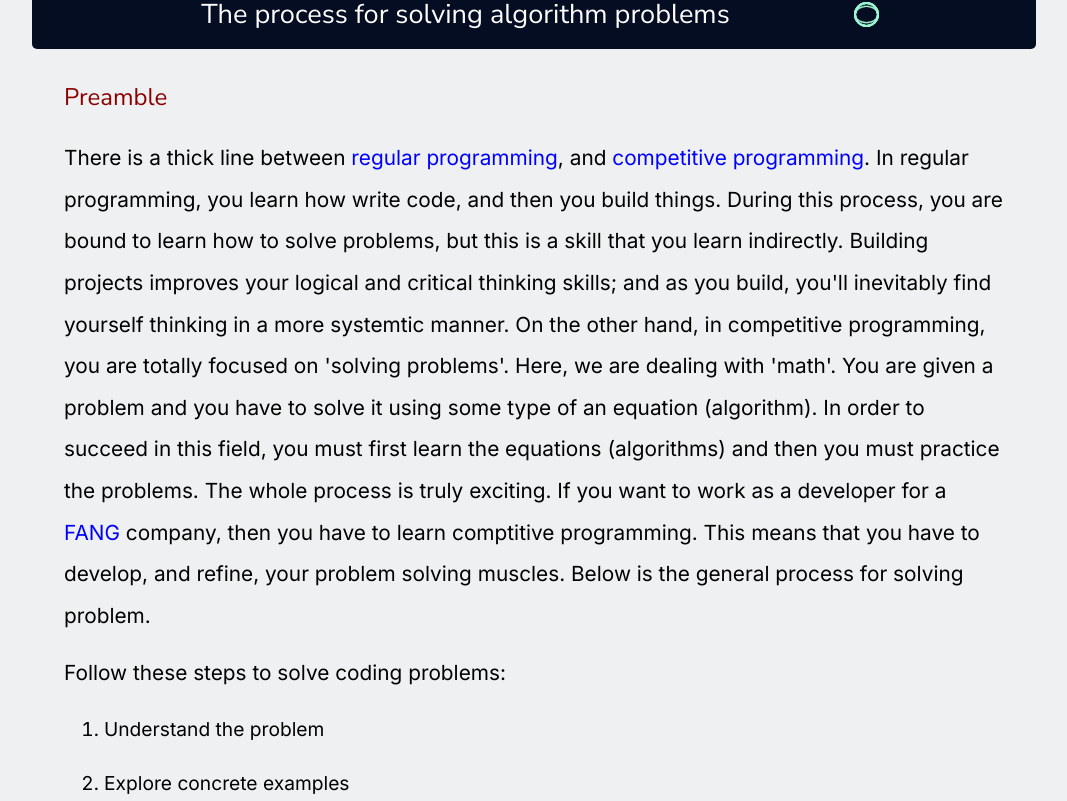
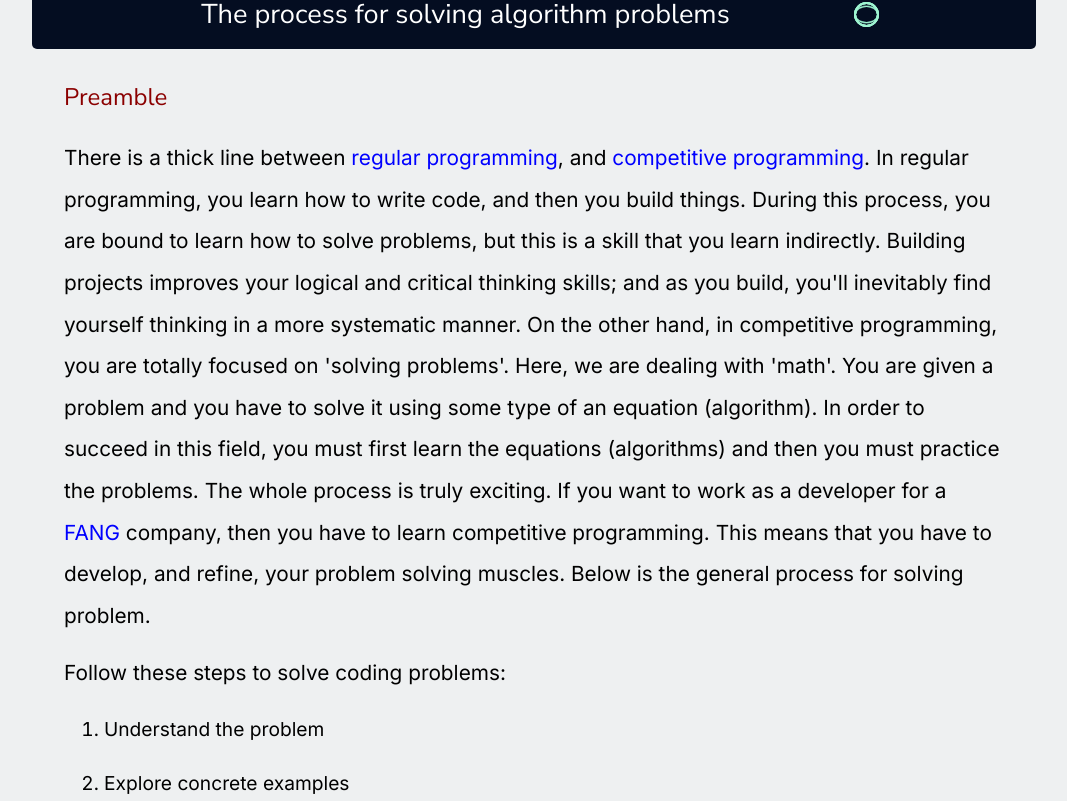
Before and after one commit to Elir-Mahad/scribe, a React (Create React App) app: page /problemsolving in a window 1280 px wide. Shown: the part 459-1260 px from the top of the page, without its empty margins (106-1173 px from the left). Built offline with nearby package versions, Linux system fonts and the light colour scheme.

Commit message:
fixed a few grammatical mistakes

```diff
--- a/src/cp_components/ProblemSolving.js
+++ b/src/cp_components/ProblemSolving.js
@@ -44,19 +44,19 @@ function ProblemSolving() {
 								>
 									competitive programming
 								</a>
-								. In regular programming, you learn how write code, and then you
-								build things. During this process, you are bound to learn how to
-								solve problems, but this is a skill that you learn indirectly.
-								Building projects improves your logical and critical thinking
-								skills; and as you build, you'll inevitably find yourself
-								thinking in a more systemtic manner. On the other hand, in
-								competitive programming, you are totally focused on 'solving
-								problems'. Here, we are dealing with 'math'. You are given a
-								problem and you have to solve it using some type of an equation
-								(algorithm). In order to succeed in this field, you must first
-								learn the equations (algorithms) and then you must practice the
-								problems. The whole process is truly exciting. If you want to
-								work as a developer for a
+								. In regular programming, you learn how to write code, and then
+								you build things. During this process, you are bound to learn
+								how to solve problems, but this is a skill that you learn
+								indirectly. Building projects improves your logical and critical
+								thinking skills; and as you build, you'll inevitably find
+								yourself thinking in a more systematic manner. On the other
+								hand, in competitive programming, you are totally focused on
+								'solving problems'. Here, we are dealing with 'math'. You are
+								given a problem and you have to solve it using some type of an
+								equation (algorithm). In order to succeed in this field, you
+								must first learn the equations (algorithms) and then you must
+								practice the problems. The whole process is truly exciting. If
+								you want to work as a developer for a
 								<a
 									className="external_link"
 									href="https://www.codingninjas.com/events/how-to-get-into-faang-companies"
@@ -64,7 +64,7 @@ function ProblemSolving() {
 									{" "}
 									FANG
 								</a>{" "}
-								company, then you have to learn comptitive programming. This
+								company, then you have to learn competitive programming. This
 								means that you have to develop, and refine, your problem solving
 								muscles. Below is the general process for solving problem.
 							</p>
@@ -169,7 +169,7 @@ function ProblemSolving() {
 									part of the problem?
 								</li>
 								<ul>
-									<li>The name of function could be: 'add'.</li>
+									<li>The name of the function could be: 'add'.</li>
 									<li>
 										{" "}
 										The variables 'num1' and 'num2' will store the different
@@ -204,7 +204,7 @@ function ProblemSolving() {
 									variables, doing something to the output after its produced,
 									combining the inputs in different ways, etc. The important
 									thing here is to be creative. For example: step one --> 1 + 1
-									= 2. Step two --> Take the output (2) and add it to first
+									= 2. Step two --> Take the output (2) and add it to the first
 									input (1) --> 2 + 1 = 3 . Then do something else ..
 								</li>
 								<li>
@@ -342,7 +342,7 @@ function ProblemSolving() {
 							</p>
 
 							<p>
-								Also, alot of interview problems are very complex and many
+								Also, a lot of interview problems are very complex and many
 								applicants end up running out of time. With this in mind, if you
 								write out the pseudo code, and then run out of time after
 								writing out the actual code for only half of the steps, then
@@ -378,9 +378,9 @@ function ProblemSolving() {
 							<p>
 								Most problems contain some parts that are difficult, and some
 								parts that are easy. Normally, when your'e doing a regular test,
-								your'e told finish all the easy questions first, and then deal
-								with the difficult questions afterwards; that way you'll have
-								more time to focus on the difficult questions. Since, most
+								your'e told to finish all the easy questions first, and then
+								deal with the difficult questions afterwards; that way you'll
+								have more time to focus on the difficult questions. Since, most
 								coding problems are time sensitive, you should use your time
 								effectively by:
 							</p>
@@ -411,7 +411,7 @@ function ProblemSolving() {
 								Refactoring is the process of restructuring the code (of an
 								application or piece of software) so as to improve its
 								operations, without altering its functionality. In other words,
-								you have find more efficient ways of organizing your code.
+								you have to find more efficient ways of organizing your code.
 							</p>
 
 							<p>
@@ -425,7 +425,7 @@ function ProblemSolving() {
 								<li>
 									Can you use this specific result or method for some other
 									problem? One of the benefits of solving a problem is that it
-									helps you develop an intution for solving other problems. So
+									helps you develop an intiution for solving other problems. So
 									whenever you write down a solution, its worthwile to think
 									whether there are any similarities between this problem and
 									solution, and other problems and solutions that you've
@@ -489,7 +489,7 @@ function ProblemSolving() {
 								</li>
 								<li>The lowercase statement was simplified.</li>
 								<li>
-									The if/else statemenets were compressed into a one-liner.
+									The if/else statements were compressed into a one-liner.
 								</li>
 							</ol>
 
@@ -521,8 +521,8 @@ function ProblemSolving() {
 							<p>
 								{" "}
 								With these two functions, we are now able to identify the number
-								of times each character appears in string. So if we want to know
-								the character count for the string "mahadd Q787", then the
+								of times each character appears in a string. So if we want to
+								know the character count for the string "mahadd Q787", then the
 								output will look like this:
 							</p>
 
```
Also changed, not shown: 1 other file (tests, documents, lock files or other folders).
